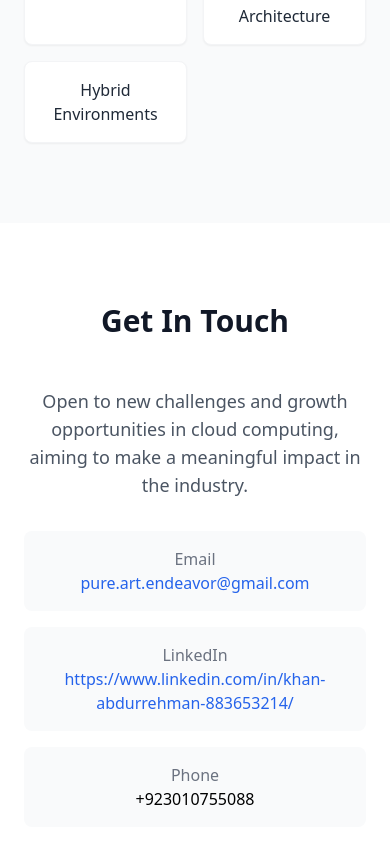
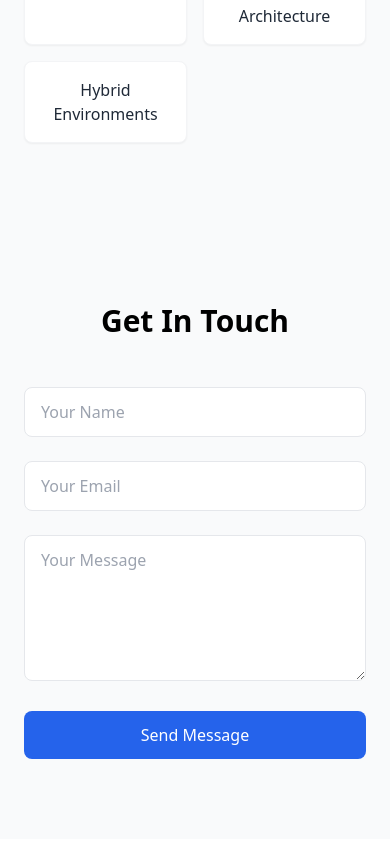
Before and after one commit to AbdurRehman924/Personal-Portfolio, a React (Create React App) app: page / in a window 390 px wide. Shown: the part 2307-3150 px from the top of the page. Built offline with nearby package versions, Linux system fonts and the light colour scheme.

Commit message:
feat: add responsive contact form component with Tailwind styling

```diff
--- a/src/components/Contact.jsx
+++ b/src/components/Contact.jsx
@@ -1,25 +1,34 @@
+import React from 'react';
+
 const Contact = () => {
   return (
-    <section className="py-20 bg-white">
-      <div className="max-w-4xl mx-auto px-6 text-center">
-        <h2 className="text-3xl font-bold text-gray-900 mb-12">Get In Touch</h2>
-        <p className="text-lg text-gray-600 mb-8">
-          Open to new challenges and growth opportunities in cloud computing,
-          aiming to make a meaningful impact in the industry.
-        </p>
-        <div className="space-y-4">
-          <div className="p-4 bg-gray-50 rounded-lg">
-            <p className="text-gray-500">Email</p>
-            <a href="mailto:pure.art.endeavor@gmail.com" className="font-medium text-blue-600 hover:text-blue-800">pure.art.endeavor@gmail.com</a>
-          </div>
-          <div className="p-4 bg-gray-50 rounded-lg">
-            <p className="text-gray-500">LinkedIn</p>
-            <a href="https://www.linkedin.com/in/khan-abdurrehman-883653214/" target="_blank" rel="noopener noreferrer" className="font-medium text-blue-600 hover:text-blue-800">https://www.linkedin.com/in/khan-abdurrehman-883653214/</a>
-          </div>
-          <div className="p-4 bg-gray-50 rounded-lg">
-            <p className="text-gray-500">Phone</p>
-            <p className="font-medium">+923010755088</p>
-          </div>
+    <section id="contact" className="py-20 bg-gray-50">
+      <div className="container mx-auto px-6">
+        <h2 className="text-3xl font-bold text-center mb-12">Get In Touch</h2>
+        <div className="max-w-md mx-auto">
+          <form className="space-y-6">
+            <input
+              type="text"
+              placeholder="Your Name"
+              className="w-full px-4 py-3 border rounded-lg focus:outline-none focus:ring-2 focus:ring-blue-500"
+            />
+            <input
+              type="email"
+              placeholder="Your Email"
+              className="w-full px-4 py-3 border rounded-lg focus:outline-none focus:ring-2 focus:ring-blue-500"
+            />
+            <textarea
+              placeholder="Your Message"
+              rows="5"
+              className="w-full px-4 py-3 border rounded-lg focus:outline-none focus:ring-2 focus:ring-blue-500"
+            ></textarea>
+            <button
+              type="submit"
+              className="w-full bg-blue-600 text-white py-3 rounded-lg hover:bg-blue-700 transition duration-300"
+            >
+              Send Message
+            </button>
+          </form>
         </div>
       </div>
     </section>
```
